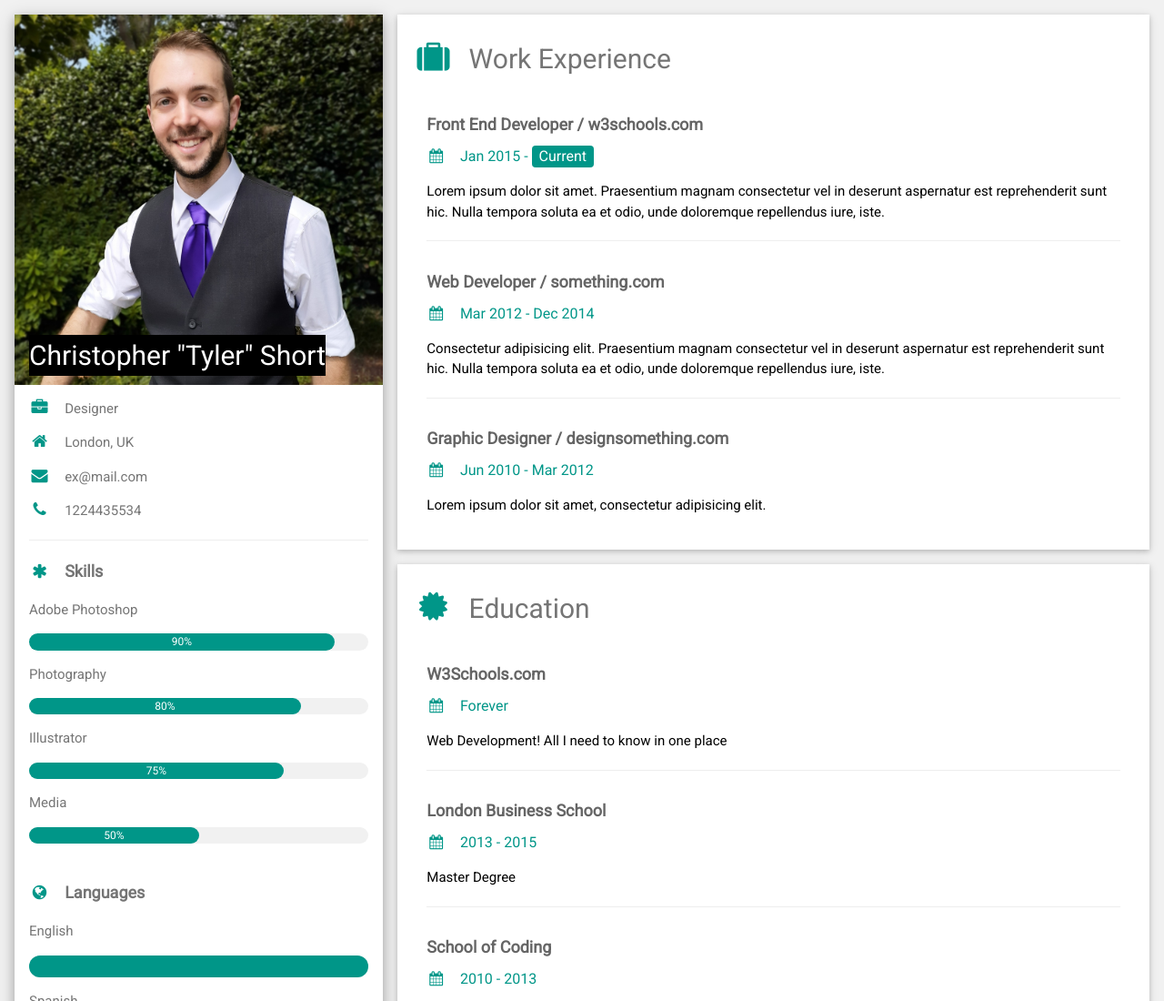
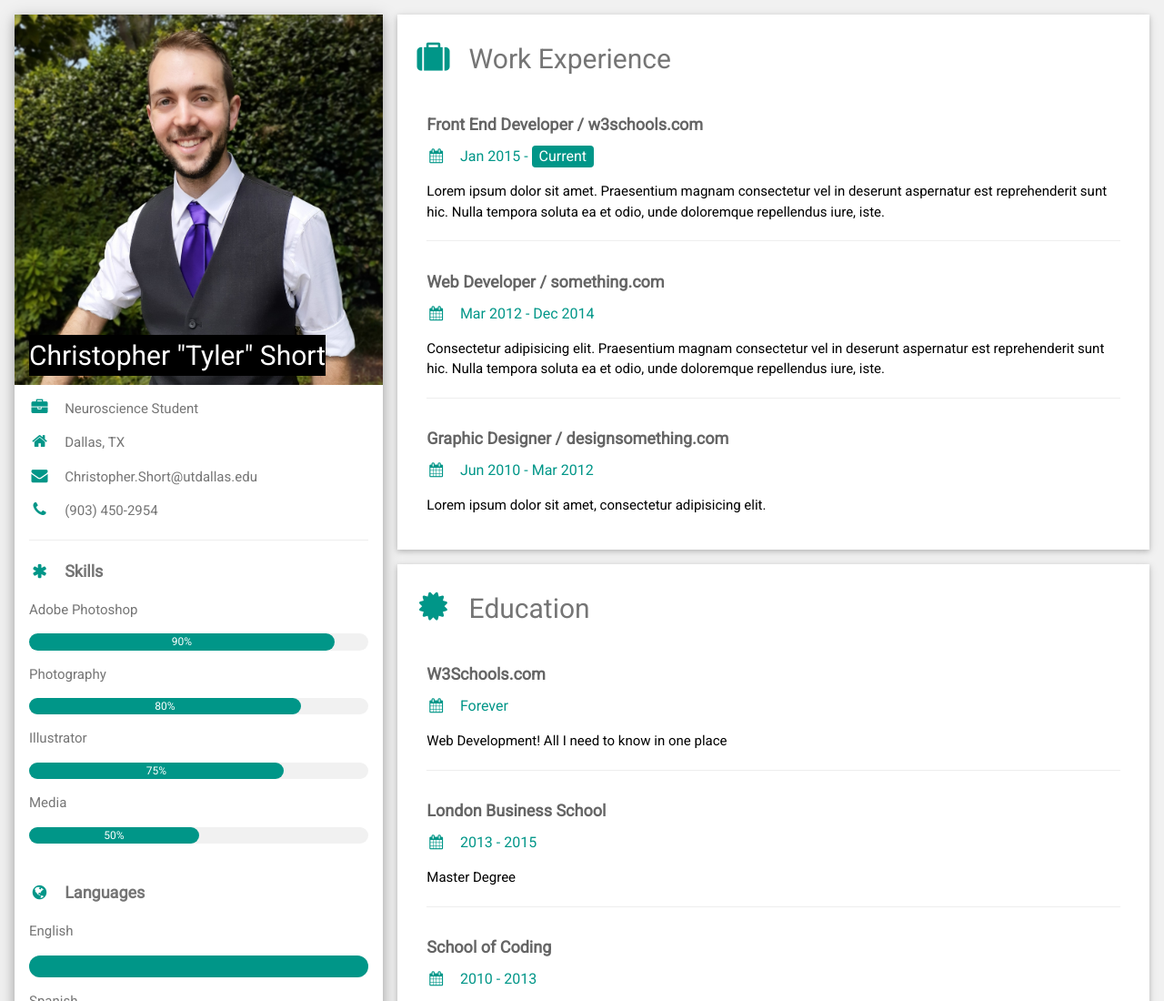
Before and after one commit to AceTylerCholine/acetylercholine_website, a plain HTML site: page index.html in a window 1280 px wide. Shown: the top 1100 px of the page at 91% size. Drawn offline with nearby package versions, Linux system fonts and the light colour scheme.

Commit message:
Update index.html

```diff
--- a/index.html
+++ b/index.html
@@ -28,10 +28,10 @@
           </div>
         </div>
         <div class="w3-container">
-          <p><i class="fa fa-briefcase fa-fw w3-margin-right w3-large w3-text-teal"></i>Designer</p>
-          <p><i class="fa fa-home fa-fw w3-margin-right w3-large w3-text-teal"></i>London, UK</p>
-          <p><i class="fa fa-envelope fa-fw w3-margin-right w3-large w3-text-teal"></i>ex@mail.com</p>
-          <p><i class="fa fa-phone fa-fw w3-margin-right w3-large w3-text-teal"></i>1224435534</p>
+          <p><i class="fa fa-briefcase fa-fw w3-margin-right w3-large w3-text-teal"></i>Neuroscience Student</p>
+          <p><i class="fa fa-home fa-fw w3-margin-right w3-large w3-text-teal"></i>Dallas, TX</p>
+          <p><i class="fa fa-envelope fa-fw w3-margin-right w3-large w3-text-teal"></i>Christopher.Short@utdallas.edu</p>
+          <p><i class="fa fa-phone fa-fw w3-margin-right w3-large w3-text-teal"></i>(903) 450-2954</p>
           <hr>
 
           <p class="w3-large"><b><i class="fa fa-asterisk fa-fw w3-margin-right w3-text-teal"></i>Skills</b></p>
```
